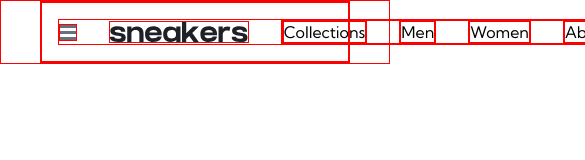
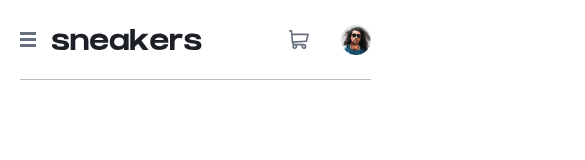
Before and after one commit to trishacapitle/ecommerce-mainPage, a website: page index.html in a window 390 px wide. Shown: the top 160 px of the page, 585 px wide, since content can reach past the window. Drawn offline with Linux system fonts and the light colour scheme.

Commit message:
done with navbar css

```diff
--- a/css/main-page.css
+++ b/css/main-page.css
@@ -58,16 +58,17 @@ body {
 .align-center {
     align-items: center;
 }
-
+/*
 * {
     border: 1px solid red;
-}
+} */
 
 /* custom */
 
 header {
-    height: 60px;
-    padding: 1em;
+    height: 80px;
+    padding: 0;
+    border-bottom: 1px solid var(--grayish-blue);
 }
 
 li {
@@ -76,7 +77,13 @@ li {
 
 a {
     text-decoration: none;
-    color: var(--black);
+    padding: 27px 0px;
+    color: var(--dark-grayish-blue);
+}
+
+a:hover {
+    color: black;
+    border-bottom: 3px solid var(--orange);
 }
 
 header {
@@ -106,10 +113,46 @@ header {
     font-weight: var(--fw-700);
 }
 
-.navbar-mobile {
+.navbar-mobile, .menu {
     display: none;
 }
 
 img[alt="profile icon"] {
     width: 40px;
 }
+
+
+@media (max-width: 870px) {
+
+    body {
+        max-width: 90%;
+    }
+
+    .menu {
+        display: flex;
+    }
+
+    .big {
+        display: none;
+    }
+
+}
+
+@media (max-width: 600px) {
+    img[alt="profile icon"] {
+        width: 30px;
+    }
+
+    img[alt="cart icon"] {
+        width: 20px;
+    }
+
+    img[alt="logo"] {
+        width: 150px;
+    }
+
+    .navbar {
+        gap: 1em;
+    }
+
+}
--- a/index.html
+++ b/index.html
@@ -9,9 +9,9 @@
 <body>
   <header class="flex-row justify-between">
     <section class="navbar flex-row align-center" style="--gap: 2em;">
-      <img src="images/icon-menu.svg" alt="menu-icon">
+      <img class="menu" src="images/icon-menu.svg" alt="menu-icon">
       <img src="images/logo.svg" alt="logo">
-      <ul class="flex-row">
+      <ul class="big flex-row">
         <li><a href="#">Collections</a></li>
         <li><a href="#">Men</a></li>
         <li><a href="#">Women</a></li>
--- a/js/main-page.js
+++ b/js/main-page.js
@@ -0,0 +1 @@
+const menu
```
